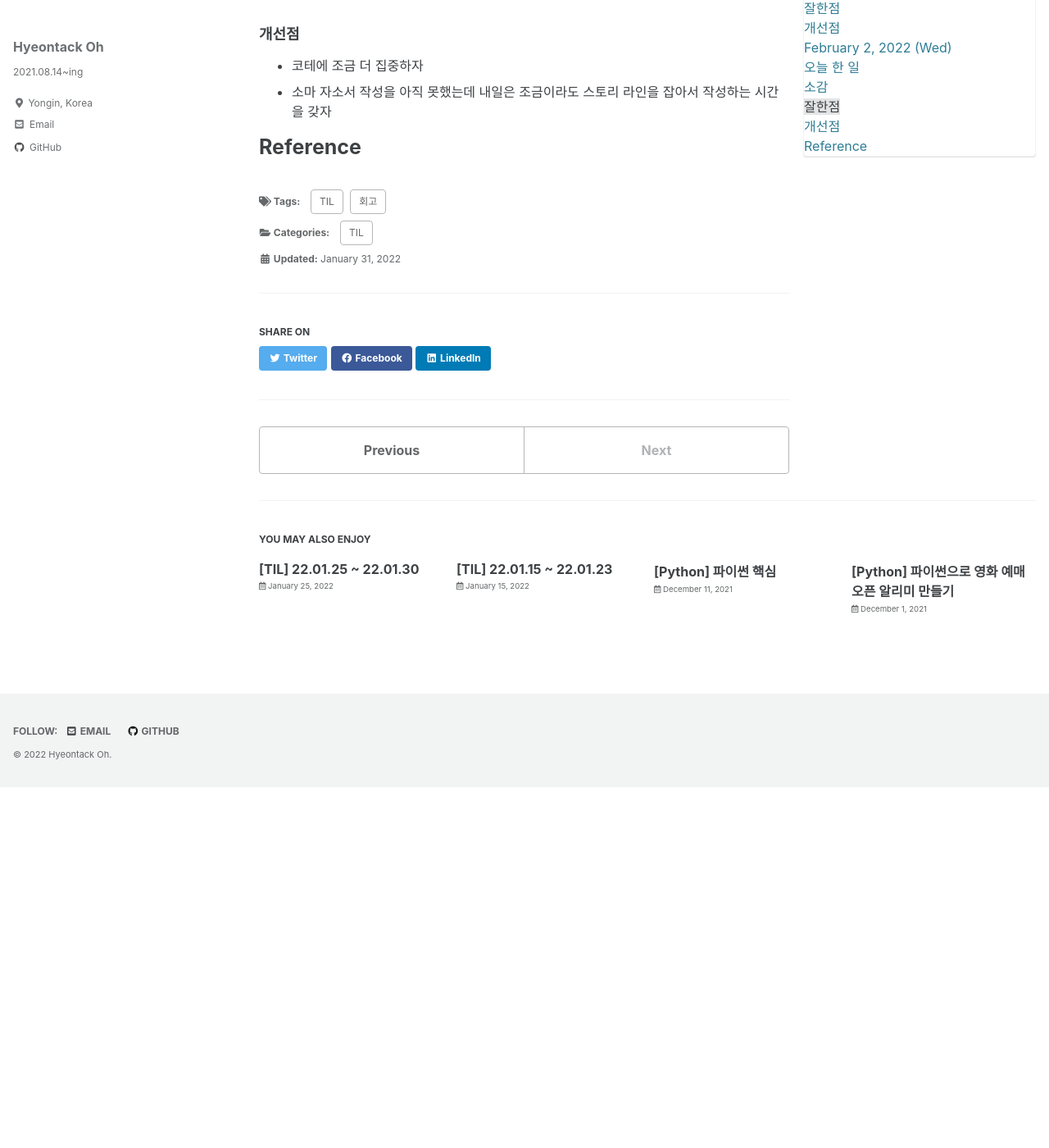
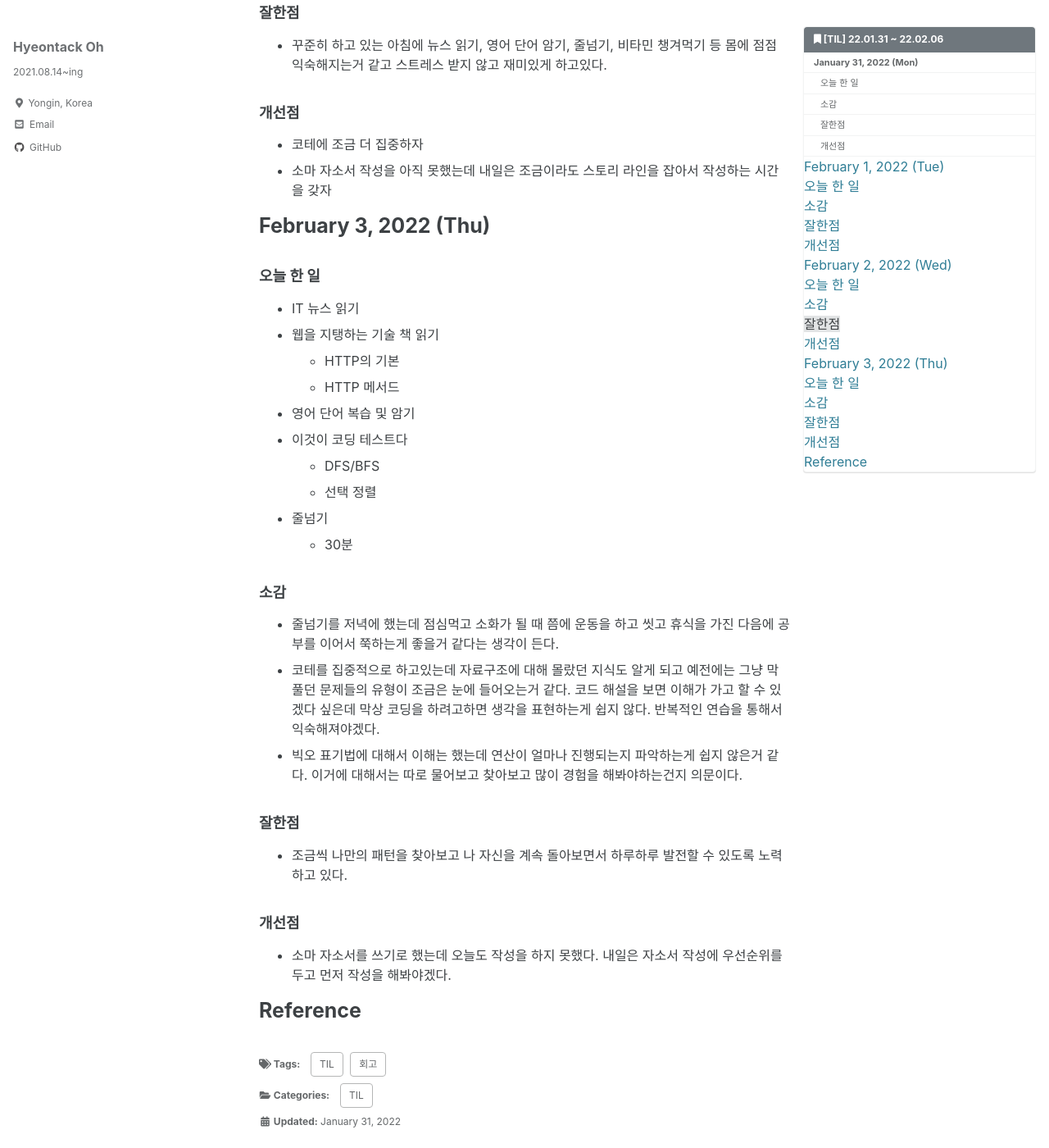
Before and after one commit to hyeontack5/hyeontack5.github.io, a Jekyll site: the page built from _posts/TIL/2022-01-31-[TIL] 22.01.31 ~ 22.02.06.md, in a window 1280 px wide and 1400 px high, scrolled down 2339 px. Shown: the whole window at 82% size. Built offline with Jekyll 4.4.1, drawn with Linux system fonts in a browser that asks for light colours; cached includes are drawn as plain includes; before the commit the page ends 3299 px from its top, so only the background shows below that; some of the changed text lies outside the part shown.

Commit message:
Docs: 22.02.03 회고

```diff
--- a/_posts/TIL/2022-01-31-[TIL] 22.01.31 ~ 22.02.06.md
+++ b/_posts/TIL/2022-01-31-[TIL] 22.01.31 ~ 22.02.06.md
@@ -62,6 +62,9 @@ toc_icon: "bookmark"
 ### 오늘 한 일
 - IT 뉴스 읽기
 - 오늘부터 개발자 책 읽기
+- 웹을 지탱하는 기술 책 읽기
+  - URI의 스펙
+  - URI의 설계
 - 영어 단어 암기
 - 이것이 코딩 테스트다
   - 구현 복습
@@ -78,4 +81,29 @@ toc_icon: "bookmark"
 - 코테에 조금 더 집중하자
 - 소마 자소서 작성을 아직 못했는데 내일은 조금이라도 스토리 라인을 잡아서 작성하는 시간을 갖자
 
+# February 3, 2022 (Thu)
+
+### 오늘 한 일
+- IT 뉴스 읽기
+- 웹을 지탱하는 기술 책 읽기
+  - HTTP의 기본
+  - HTTP 메서드
+- 영어 단어 복습 및 암기
+- 이것이 코딩 테스트다
+  - DFS/BFS
+  - 선택 정렬
+- 줄넘기
+  - 30분
+
+### 소감
+- 줄넘기를 저녁에 했는데 점심먹고 소화가 될 때 쯤에 운동을 하고 씻고 휴식을 가진 다음에 공부를 이어서 쭉하는게 좋을거 같다는 생각이 든다.
+- 코테를 집중적으로 하고있는데 자료구조에 대해 몰랐던 지식도 알게 되고 예전에는 그냥 막 풀던 문제들의 유형이 조금은 눈에 들어오는거 같다. 코드 해설을 보면 이해가 가고 할 수 있겠다 싶은데 막상 코딩을 하려고하면 생각을 표현하는게 쉽지 않다. 반복적인 연습을 통해서 익숙해져야겠다.
+- 빅오 표기법에 대해서 이해는 했는데 연산이 얼마나 진행되는지 파악하는게 쉽지 않은거 같다. 이거에 대해서는 따로 물어보고 찾아보고 많이 경험을 해봐야하는건지 의문이다.
+
+### 잘한점
+- 조금씩 나만의 패턴을 찾아보고 나 자신을 계속 돌아보면서 하루하루 발전할 수 있도록 노력하고 있다.
+
+### 개선점
+- 소마 자소서를 쓰기로 했는데 오늘도 작성을 하지 못했다. 내일은 자소서 작성에 우선순위를 두고 먼저 작성을 해봐야겠다.
+
 # Reference
```
